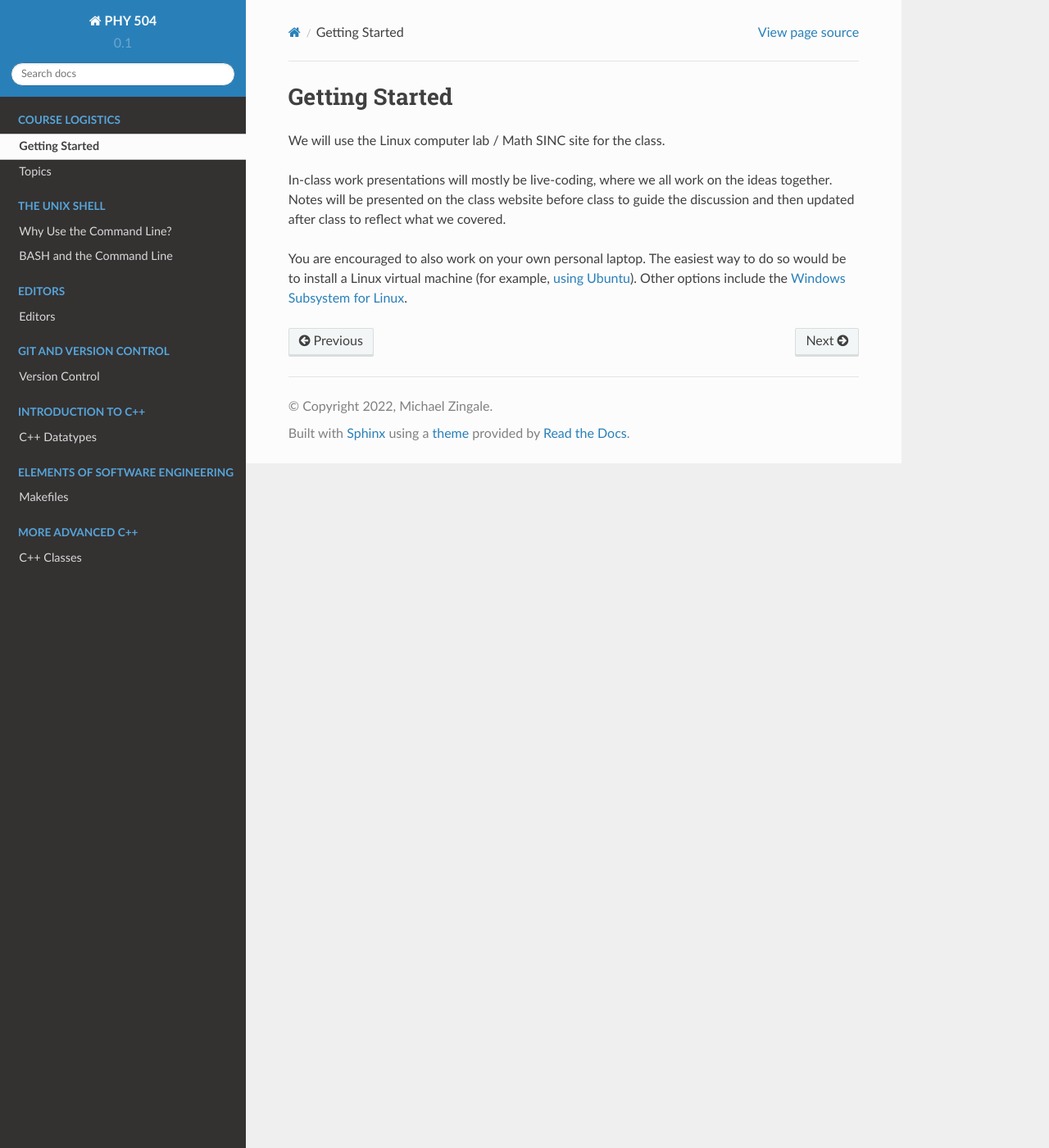
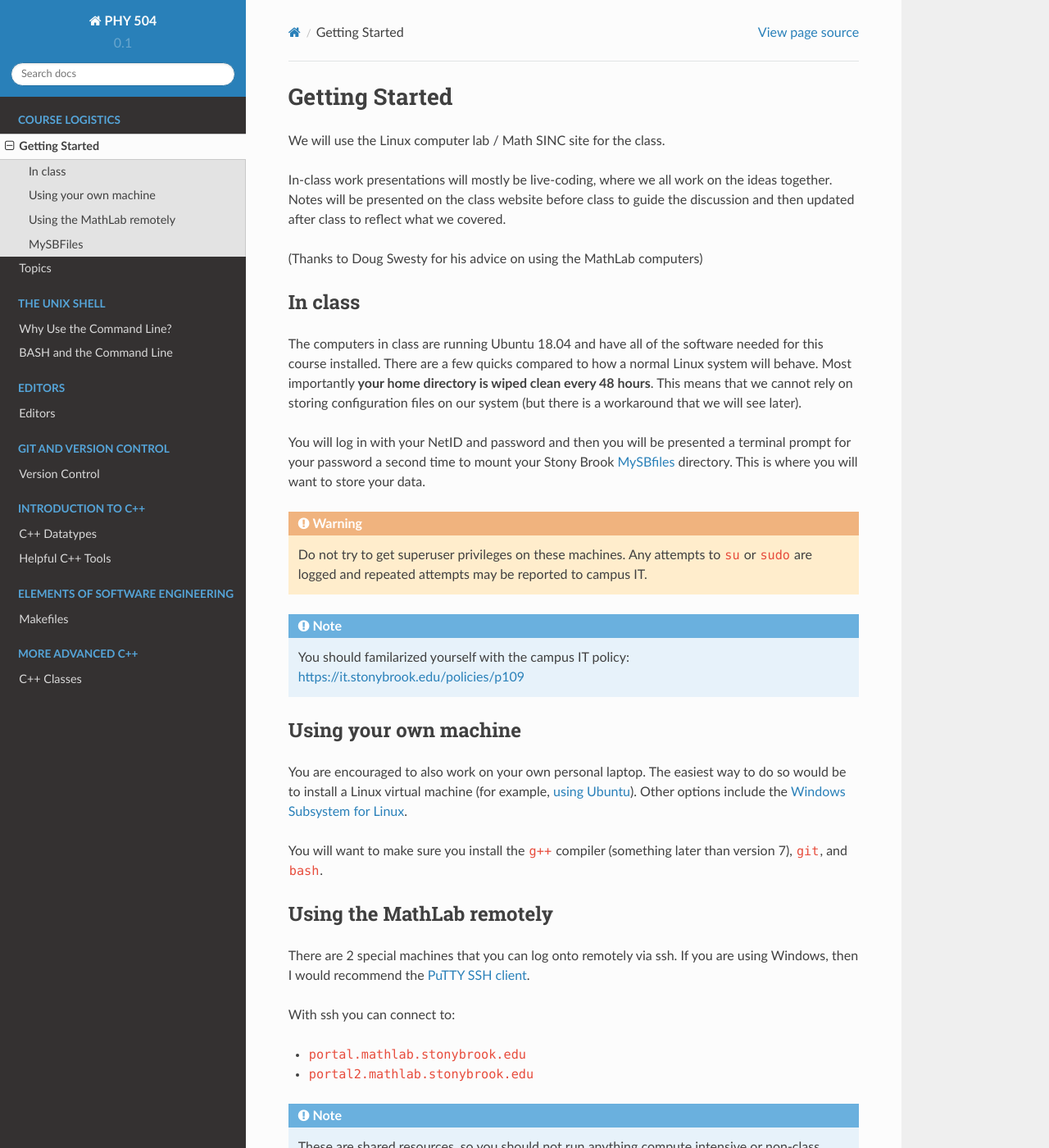
Before and after one commit to zingale/phy504, a Sphinx documentation site: the page built from docs/source/getting_started.rst, in a window 1280 px wide and 1400 px high. Shown: the whole window at 82% size. Built offline with Sphinx 7.4.7 and the Read the Docs theme 2.0.0, drawn with Linux system fonts in a browser that asks for light colours; some of the changed text lies outside the part shown.

Commit message:
more notes

```diff
--- a/docs/source/getting_started.rst
+++ b/docs/source/getting_started.rst
@@ -9,9 +9,79 @@ work on the ideas together.  Notes will be presented on the class
 website before class to guide the discussion and then updated after
 class to reflect what we covered.
 
+(Thanks to Doug Swesty for his advice on using the MathLab computers)
+
+In class
+========
+
+The computers in class are running Ubuntu 18.04 and have all of the
+software needed for this course installed.  There are a few quicks
+compared to how a normal Linux system will behave.  Most importantly
+**your home directory is wiped clean every 48 hours**.  This means
+that we cannot rely on storing configuration files on our system (but
+there is a workaround that we will see later).
+
+You will log in with your NetID and password and then you will be
+presented a terminal prompt for your password a second time to mount
+your Stony Brook `MySBfiles
+<https://it.stonybrook.edu/services/mysbfiles>`_ directory.  This is where
+you will want to store your data.
+
+.. warning::
+
+   Do not try to get superuser privileges on these machines.  Any
+   attempts to ``su`` or ``sudo`` are logged and repeated attempts may
+   be reported to campus IT.
+
+.. note::
+
+   You should familarized yourself with the campus IT policy:
+   https://it.stonybrook.edu/policies/p109
+
+
+Using your own machine
+======================
+
 You are encouraged to also work on your own personal laptop.  The
 easiest way to do so would be to install a Linux virtual machine (for
 example, `using Ubuntu
 <https://ubuntu.com/tutorials/how-to-run-ubuntu-desktop-on-a-virtual-machine-using-virtualbox#1-overview>`_).
 Other options include the `Windows Subsystem for Linux
 <https://docs.microsoft.com/en-us/windows/wsl/install>`_.
+
+You will want to make sure you install the ``g++`` compiler (something
+later than version 7), ``git``, and ``bash``.
+
+Using the MathLab remotely
+==========================
+
+There are 2 special machines that you can log onto remotely via ssh.
+If you are using Windows, then I would recommend the `PuTTY SSH client
+<https://www.putty.org/>`_.
+
+With ssh you can connect to:
+
+* ``portal.mathlab.stonybrook.edu``
+
+* ``portal2.mathlab.stonybrook.edu``
+
+.. note::
+
+   These are shared resources, so you should not run anything compute
+   intensive or non-class work on these machines.
+
+If you are connecting to one of these via ssh on the command line, then you would do::
+
+  ssh <netid>@portal.mathlab.stonybrook.edu
+
+where you replace ``<netid>`` with your NetID.
+
+
+MySBFiles
+=========
+
+The ``~/MySBFiles/`` directory is mounted from a windows machine and
+is (1) slow, (2) unreliable, and (3) times out after 120 minutes.  It
+is therefore suggested that you do your work in your home directory
+and then move anything you wish to keep to your ``~/MySBFiles/`` drive
+before logging off.
--- a/docs/source/index.rst
+++ b/docs/source/index.rst
@@ -49,6 +49,7 @@ Spring 2022
    :caption: Introduction to C++
 
    intro-cxx
+   tools
 
 .. toctree::
    :maxdepth: 1
```
Also changed, not shown: docs/source/tools.rst (added, +13 -0 lines).
